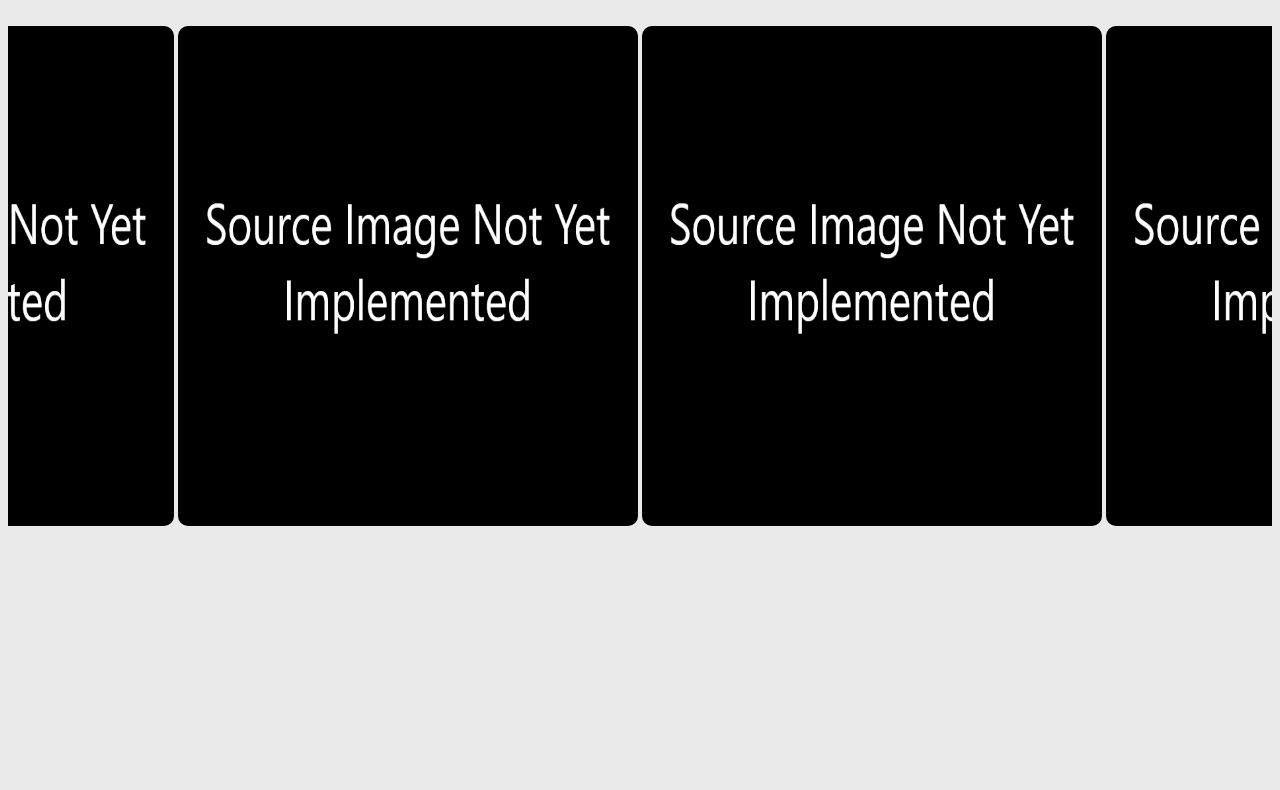
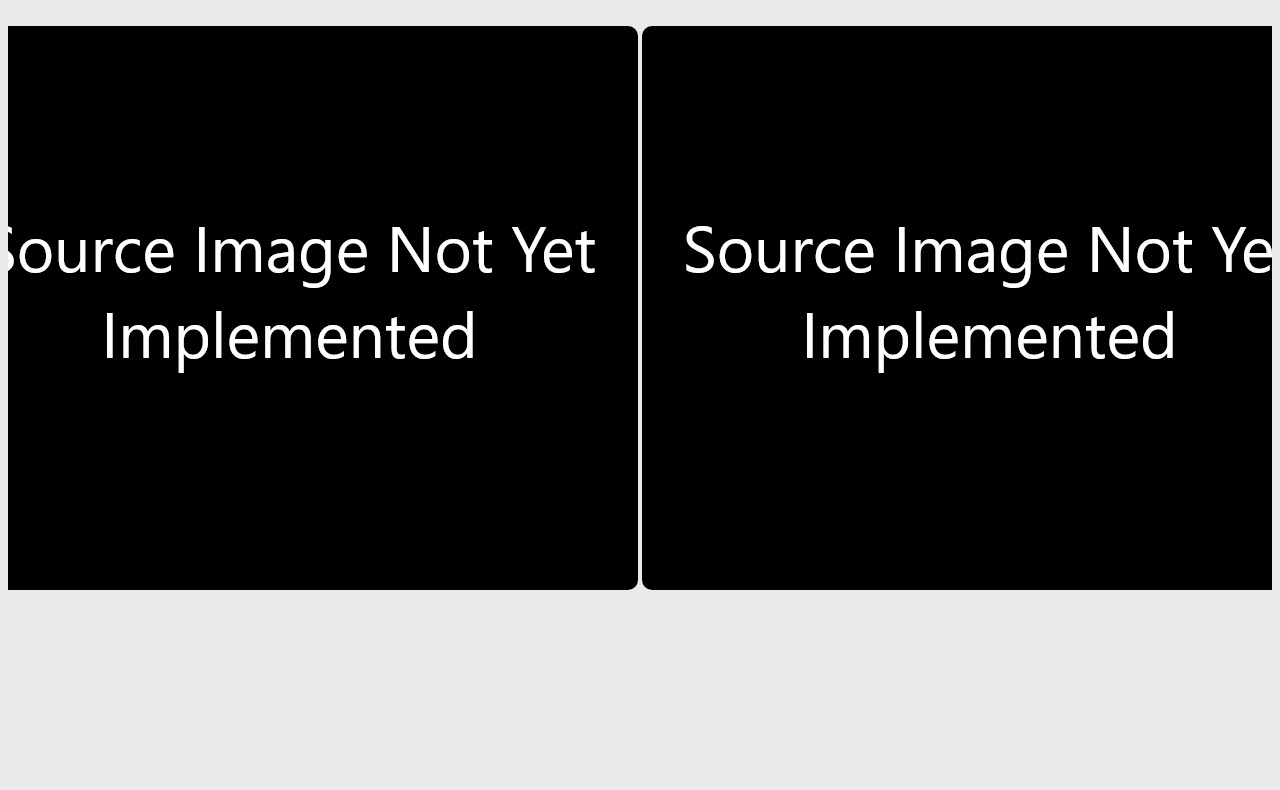
Before and after one commit to Bchappel/PersonalWebsite, a plain HTML site: page index.html in a window 1280 px wide. Shown: the part 171-961 px from the top of the page. Drawn offline with nearby package versions, Linux system fonts and the light colour scheme.

Commit message:
fixed formatting

```diff
--- a/css/images.css
+++ b/css/images.css
@@ -1,13 +1,13 @@
 .container {
-    display: flex;
+    display:flex;
     justify-content: center;
     align-items: center;
 }
 
 .image {
     padding-top: 0px;
-    width: 460px;
-    height: 500px;
+    width: auto;
+    height: 30%;
     opacity: 0;
     animation: slideIn 1s forwards;
     border-radius: 12px;
--- a/css/textbox.css
+++ b/css/textbox.css
@@ -1,4 +1,4 @@
-    /* Add a new style for the text box */
+    /* Add a new style for the text box
     /* Add @font-face rule for the second font */
     @font-face {
         font-family: 'HelveticaNeueLight';  /* Define a name for the second font */
@@ -8,10 +8,11 @@
 
     .textbox {
         position: absolute;
-        top: 165%;
+        top: 200%;
+        text-align: left;
         left: 1;  /* Align to the left */
         width: 40%;  /* Adjust the width as needed */
-        height: auto;  /* Adjust the height as needed */
+        height: 75%;  /* Adjust the height as needed */
         padding: 4px;  /* Same padding as the toolbar */
         font-size: 22px;  /* Adjust the font size as needed */
         border-radius: 3px;  /* Rounded edges */
--- a/index.html
+++ b/index.html
@@ -39,7 +39,7 @@
                 font-family: 'HelveticaNeue-Light';
                 background-size: cover;
                 background-color: #eaeaea;
-                max-height: 200%;
+                max-height: 2160px;
             }
 
         </style>
@@ -57,8 +57,6 @@
         <div class="container">
             <img class="image" src="assets/src/images/test.png" alt="Image 1">
             <img class="image" src="assets/src/images/test.png" alt="Image 2">
-            <img class="image" src="assets/src/images/test.png" alt="Image 3">
-            <img class="image" src="assets/src/images/test.png" alt="Image 4">
         </div>
 
         <script src="https://ajax.googleapis.com/ajax/libs/jquery/3.5.1/jquery.min.js"></script>
--- a/javascript/scroll.js
+++ b/javascript/scroll.js
@@ -36,7 +36,7 @@ $(window).on('scroll', function() {
     if (st > lastScrollTop && lastScrollTop === 0 && !hasScrolled) {
         // Set the boolean variable to true to indicate that the scroll animation has occurred
         hasScrolled = true;
-        scrollToBox('bottom', '#3d3d3d');
+        scrollToBox('bottom', '#3D3D3D');
     }
 
     // Check if the user is scrolling up
```
